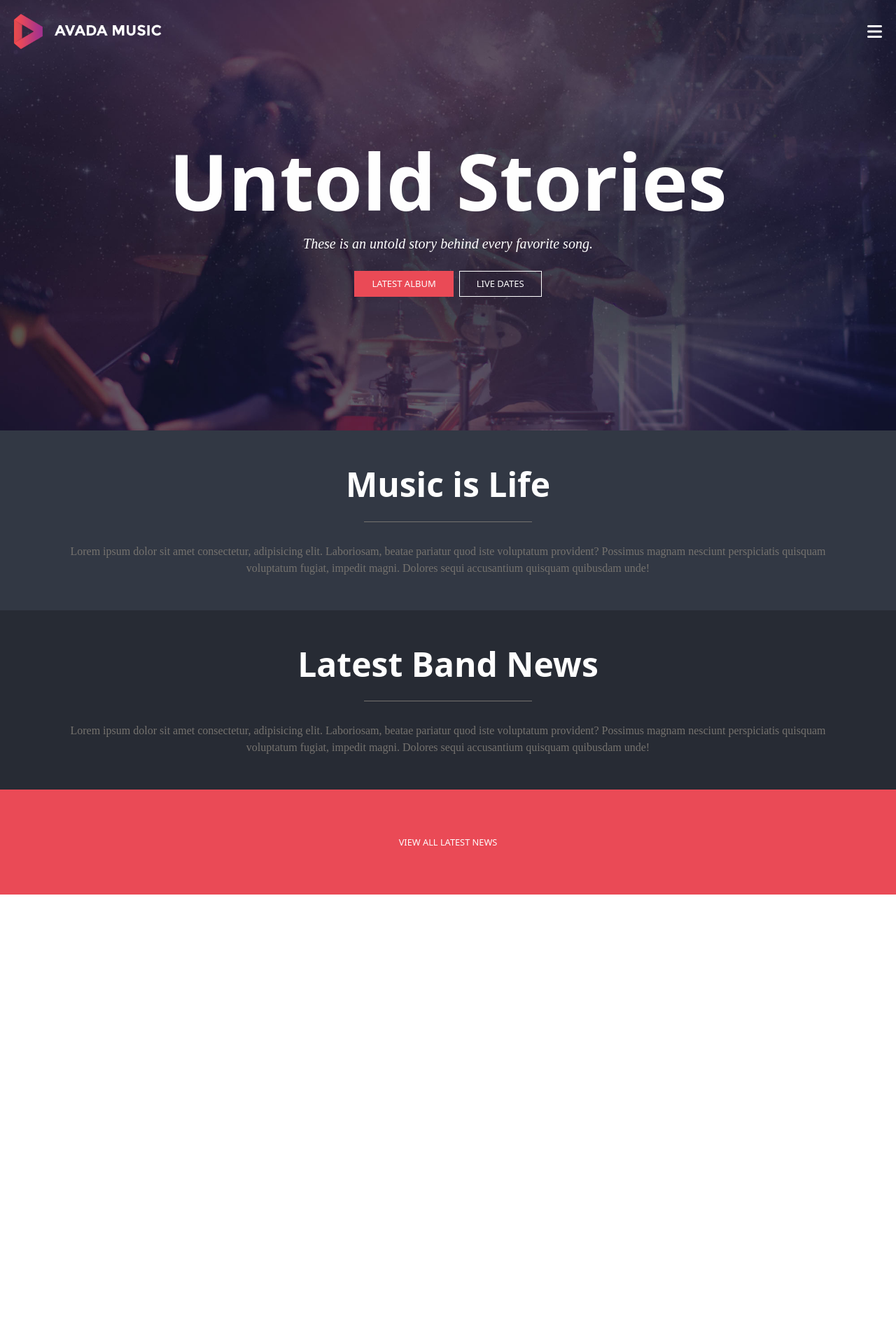
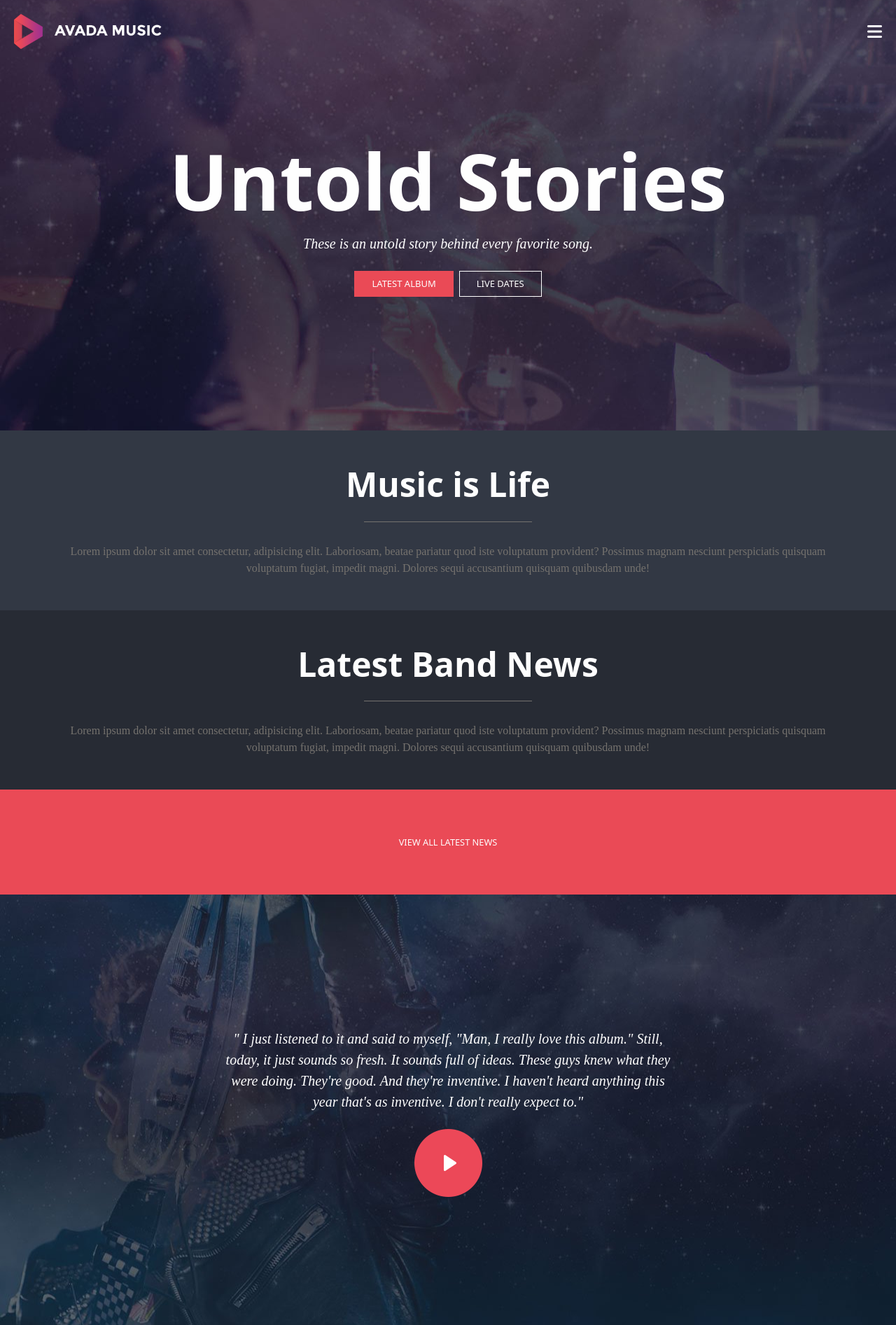
Before and after one commit to emmegray/proj-html-vuejs, a Vue app: page / in a window 1280 px wide. Shown: the whole page at 70% size. Before the commit the page ends 1278 px from the top, so only its background shows below. Built offline with nearby package versions, Linux system fonts and the light colour scheme.

Commit message:
Added JumbotronContainer

```diff
--- /dev/null
+++ b/src/components/JumbotronContainer.vue
@@ -0,0 +1,36 @@
+<template>
+    <div :class="`jumbotron text-center ${addClass}`">
+        <h1 class="display-5 fw-bold">{{ title }}</h1>
+        <div class="col-lg-6 mx-auto">
+            <p class="lead mb-4 serif"><em>{{ description }}</em></p>
+            <div class="d-grid gap-2 d-sm-flex justify-content-sm-center">
+                <slot></slot>
+            </div>
+        </div>
+    </div>
+</template>
+
+<script>
+export default {
+    name: 'JumbotronContainer',
+    props: {
+        title: String,
+        description: String,
+        addClass: String,
+    }
+}
+</script>
+
+<style lang="scss" scoped>
+@import "../assets/style.scss";
+
+.jumbotron {
+    background-color: $charade;
+    background-size: cover;
+    height: 615px;
+    display: flex;
+    flex-direction: column;
+    align-items: center;
+    justify-content: center;
+}
+</style>
--- a/src/components/MainComp.vue
+++ b/src/components/MainComp.vue
@@ -1,16 +1,11 @@
 <template>
   <div class="main">
 
-    <div class="jumbotron text-center">
-      <h1 class="display-5 fw-bold">Untold Stories</h1>
-      <div class="col-lg-6 mx-auto">
-        <p class="lead mb-4 serif"><em>These is an untold story behind every favorite song.</em></p>
-        <div class="d-grid gap-2 d-sm-flex justify-content-sm-center">
-          <button type="button" class="btn-f btn-lg px-4 gap-3">Latest Album</button>
-          <button type="button" class="btn-e btn-lg px-4">Live dates</button>
-        </div>
-      </div>
-    </div>
+    <jumbotron-container title="Untold Stories" description="These is an untold story behind every favorite song."
+      addClass="bg-home-slider">
+      <button type="button" class="btn-f btn-lg px-4 gap-3">Latest Album</button>
+      <button type="button" class="btn-e btn-lg px-4">Live dates</button>
+    </jumbotron-container>
 
     <section-container addClass="bg-ebony-clay">
       <section-header title="Music is Life"
@@ -24,16 +19,24 @@
 
     <section-link link="#" label="View all latest news"></section-link>
 
+    <jumbotron-container
+      :description="`&quot; I just listened to it and said to myself, &quot;Man, I really love this
+album.&quot; Still, today, it just sounds so fresh. It sounds full of ideas. These guys knew what they were doing. They're
+      good. And they're inventive. I haven't heard anything this year that's as inventive. I don't really expect to.&quot;`"
+      addClass="bg-home-testimonal">
+      <a href="#"><img src="../../public/img/band_interview_play_icon.png" alt="play icon"></a>
+    </jumbotron-container>
   </div>
 </template>
 
 <script>
+import JumbotronContainer from './JumbotronContainer.vue'
 import SectionContainer from './Sections/SectionContainer.vue'
 import SectionHeader from './Sections/SectionHeader.vue'
 import SectionLink from './Sections/SectionLink.vue'
 
 export default {
-  components: { SectionContainer, SectionHeader, SectionLink },
+  components: { SectionContainer, SectionHeader, SectionLink, JumbotronContainer },
   name: 'MainComp'
 }
 </script>
@@ -41,13 +44,11 @@ export default {
 <style lang="scss" scoped>
 @import "../assets/style.scss";
 
-.jumbotron {
+.bg-home-slider {
   background: url('../../public/img/home_slider.jpg') no-repeat center center;
-  background-size: cover;
-  height: 615px;
-  display: flex;
-  flex-direction: column;
-  align-items: center;
-  justify-content: center;
+}
+
+.bg-home-testimonal {
+  background: url('../../public/img/home-testimonial-parallax.jpg') no-repeat center center;
 }
 </style>
```
